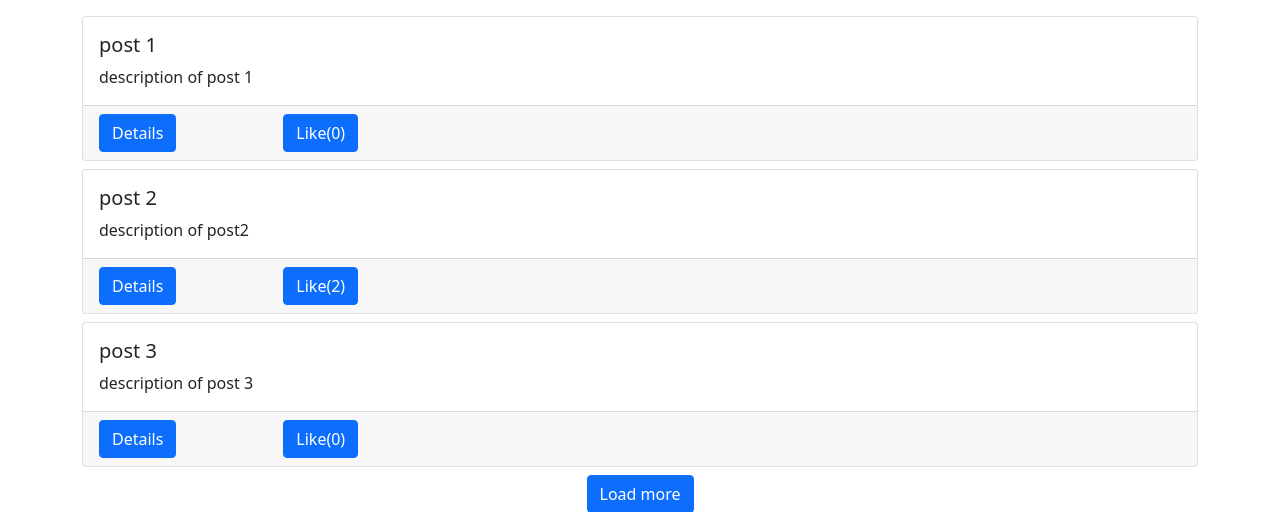
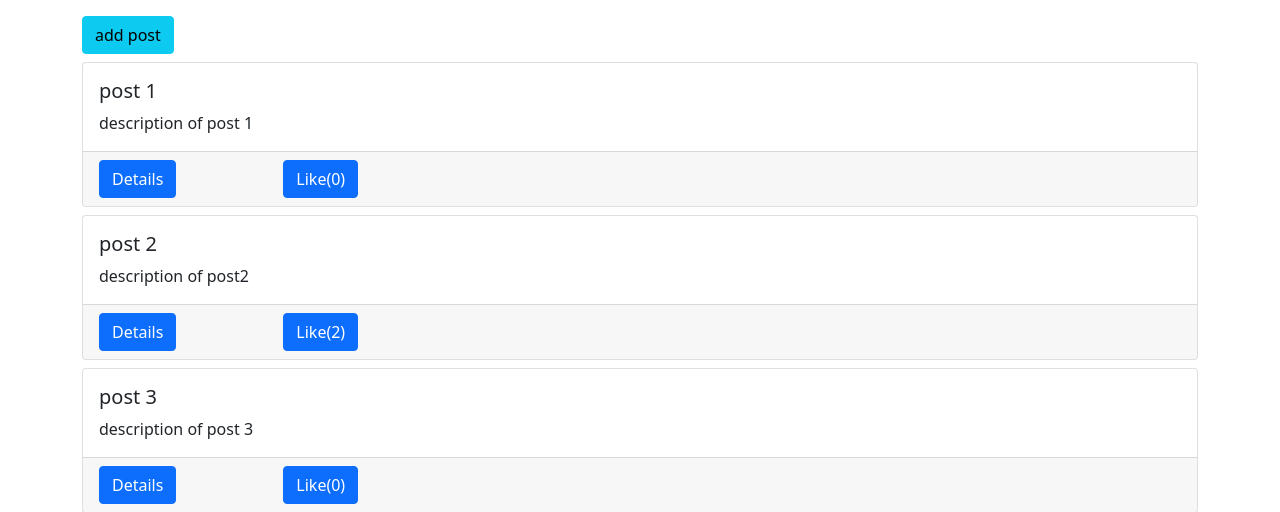
Before and after one commit to shreyaxnz/dj_ajax, a Django app: page / in a window 1280 px wide. Shown: the top 512 px of the page. Run offline with Django 5.2, Linux system fonts and the light colour scheme; data comes from the database, SQL or seed files in the repository; some libraries are stand-ins or nearby versions.

Commit message:
Added the first modal

```diff
--- a/src/posts/templates/posts/main.html
+++ b/src/posts/templates/posts/main.html
@@ -10,10 +10,32 @@ posts
 {% endblock title %}
 
 {% block content %}
+    <!-- Modal -->
+    <div class="modal fade" id="addPostModal" tabindex="-1" aria-labelledby="exampleModalLabel" aria-hidden="true">
+        <div class="modal-dialog">
+            <div class="modal-content">
+                <div class="modal-header">
+                    <h5 class="modal-title fs-5" id="exampleModalLabel">Create post</h5>
+                    <button type="button" class="btn-close" data-bs-dismiss="modal" aria-label="Close"></button>
+                </div>
+                <div class="modal-body">
+                    ...
+                </div>
+                <div class="modal-footer">
+                    <button type="button" class="btn btn-danger" data-bs-dismiss="modal">close</button>
+                    <button type="button" class="btn btn-success">+ add</button>
+                </div>
+            </div>
+        </div>
+    </div>
+
+    <button type="button" class="btn btn-info mb-2" data-bs-toggle="modal" data-bs-target="#addPostModal">
+        add post
+    </button>
+    <div id="posts-box"></div>
     <div id="spinner-box">
         <div class="spinner-border" role="status"></div>
     </div>
-    <div id="posts-box"></div>
     <div class = "text-center mb-3" id="end-box">
         <button class = "btn btn-primary" id="load-btn">Load more</button>
     </div>
```
